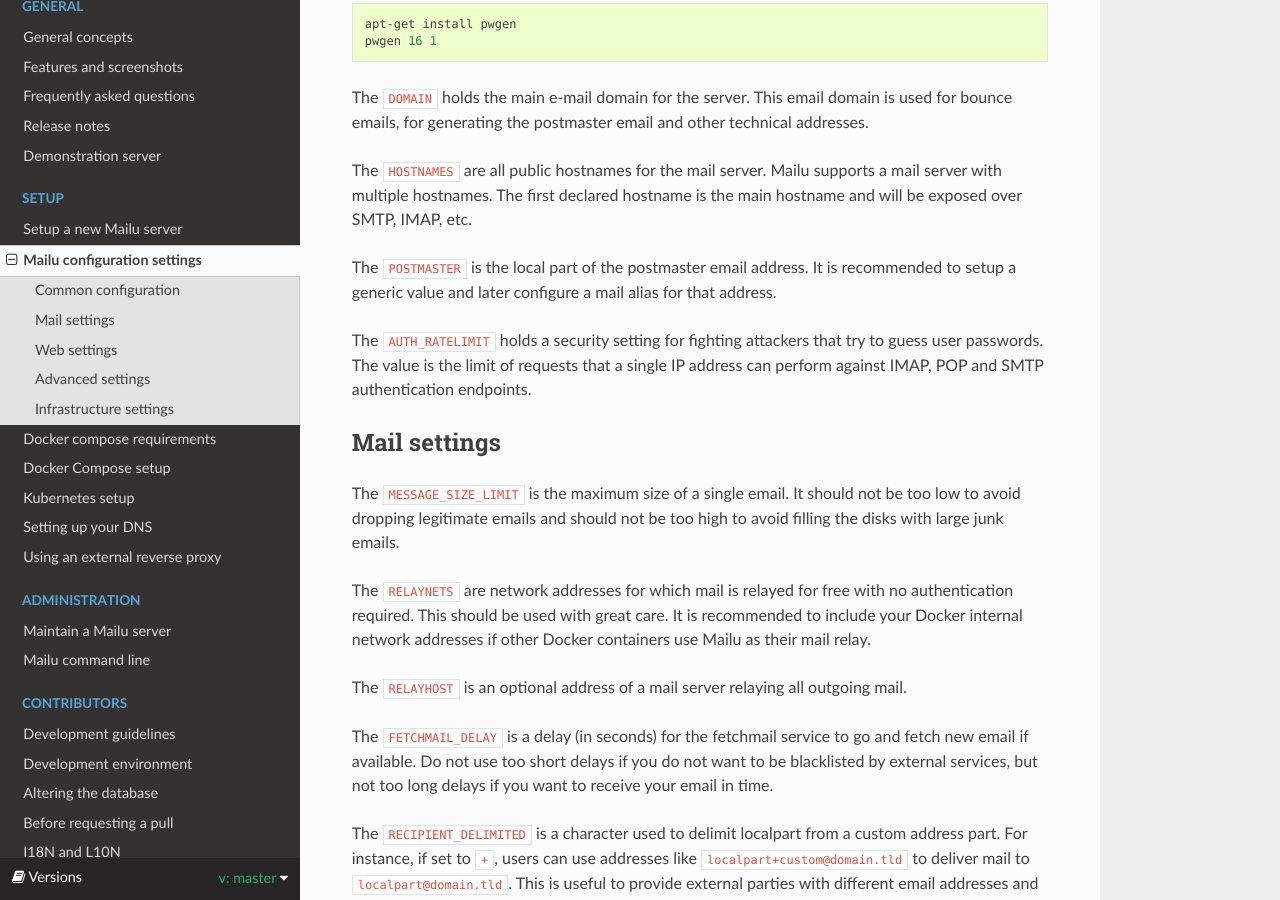
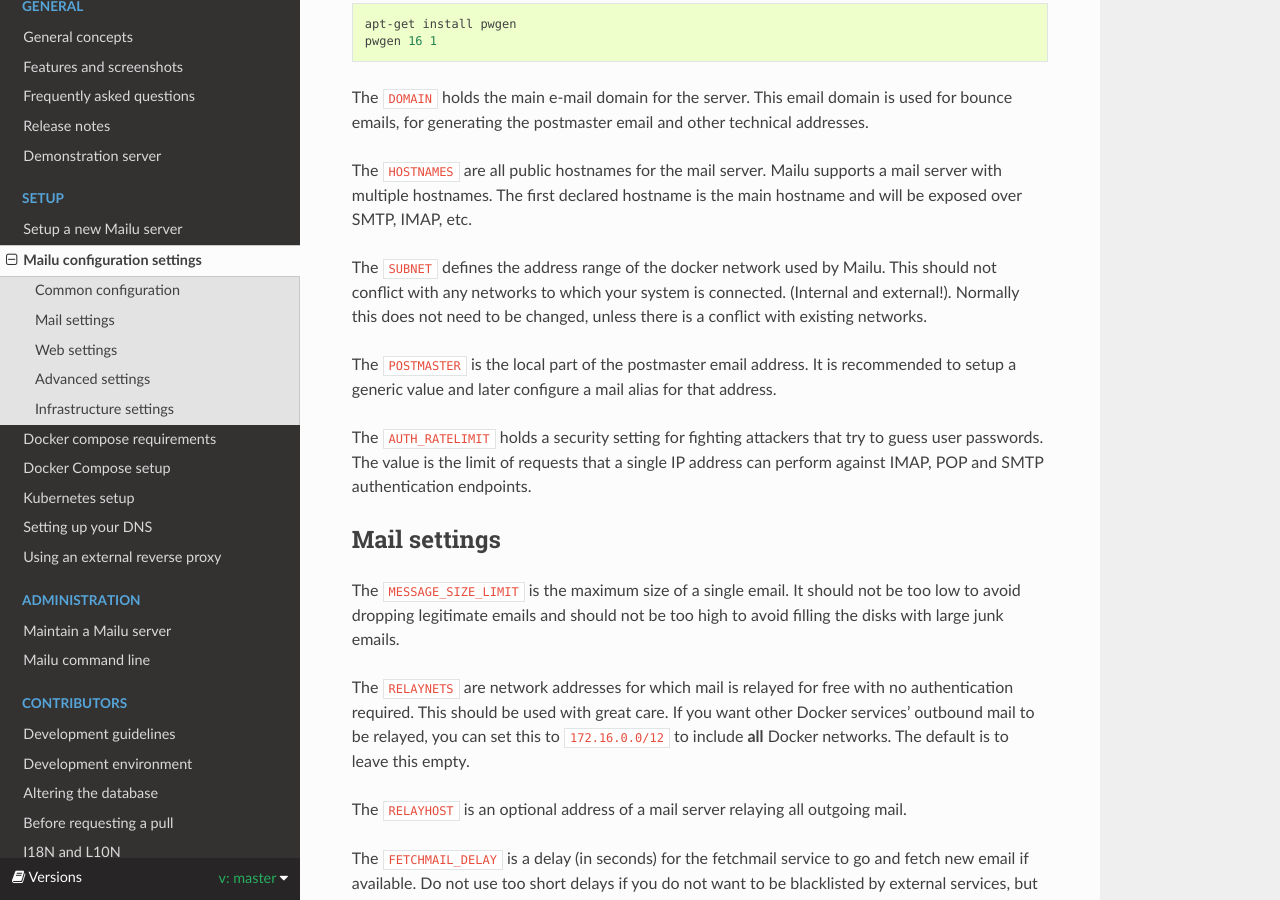
Before and after one commit to Mailu/Mailu, a Sphinx documentation site: the page built from docs/configuration.rst, in a window 1280 px wide and 900 px high, scrolled down 406 px. Built offline with Sphinx 7.4.7 and the Read the Docs theme 2.0.0, drawn with Linux system fonts in a browser that asks for light colours; formulas are drawn with MathJax 3.

Commit message:
Move the Mailu Docker network to a fixed subnet. This will make network configuration and host based authentication more robust, across different deployment platforms. The options `RELAYNETS` and`POD_ADDRESS_RANGE` are kept for compatibility. However, their usage have become optional.

```diff
--- a/docs/configuration.rst
+++ b/docs/configuration.rst
@@ -24,6 +24,11 @@ The ``HOSTNAMES`` are all public hostnames for the mail server. Mailu supports
 a mail server with multiple hostnames. The first declared hostname is the main
 hostname and will be exposed over SMTP, IMAP, etc.
 
+The ``SUBNET`` defines the address range of the docker network used by Mailu.
+This should not conflict with any networks to which your system is connected.
+(Internal and external!). Normally this does not need to be changed,
+unless there is a conflict with existing networks.
+
 The ``POSTMASTER`` is the local part of the postmaster email address. It is
 recommended to setup a generic value and later configure a mail alias for that
 address.
@@ -40,9 +45,9 @@ be too low to avoid dropping legitimate emails and should not be too high to
 avoid filling the disks with large junk emails.
 
 The ``RELAYNETS`` are network addresses for which mail is relayed for free with
-no authentication required. This should be used with great care. It is
-recommended to include your Docker internal network addresses if other Docker
-containers use Mailu as their mail relay.
+no authentication required. This should be used with great care. If you want other
+Docker services' outbound mail to be relayed, you can set this to ``172.16.0.0/12``
+to include **all** Docker networks. The default is to leave this empty.
 
 The ``RELAYHOST`` is an optional address of a mail server relaying all outgoing
 mail.
```
Also changed, not shown: docs/compose/docker-compose.yml (+8 -0 lines), 11 other files.
